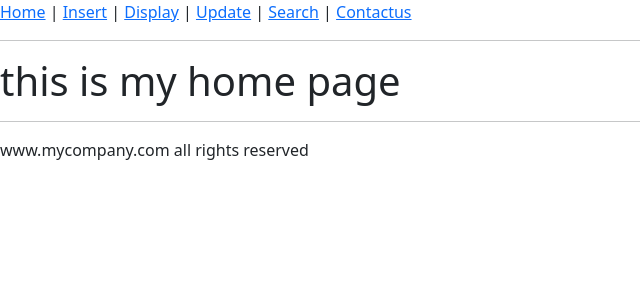
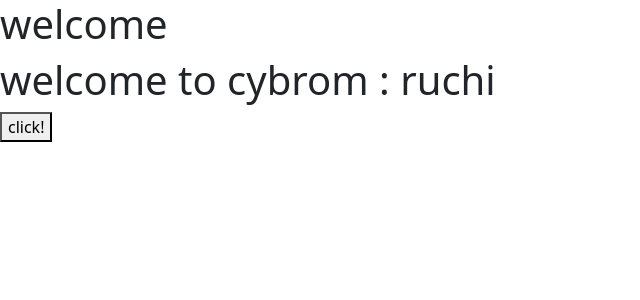
Before and after one commit to ritubisen/app6pm, a React (Vite) app: page / in a window 1280 px wide. Shown: the top 300 px of the page, without its empty margins (0-640 px from the left). Built offline with nearby package versions, Linux system fonts and the light colour scheme.

Commit message:
click function

```diff
--- a/src/App.jsx
+++ b/src/App.jsx
@@ -1,34 +1,15 @@
-import { BrowserRouter, Routes, Route } from "react-router-dom";
-import Layout from "./Layout";
-import Home from "./Home";
-import Insert from "./insert";
-import Display from "./Display";
-import Update from "./Update";
-import Search from "./search";
-import Myedit from "./Myedit";
+import Cybrom from "./Cybrom"
+
+const App =()=>{
+  return(
+
+    <>
+    <h1>welcome</h1>
+
+  <Cybrom/>
 
 
-
-const App = () => {
-  return (
-    <>
-
-      <BrowserRouter>
-        <Routes>
-          <Route path="/" element={<Layout/>}>
-            <Route index element={<Home/>} />
-            <Route path="home" element={<Home/>} />
-            <Route path="insert" element={<Insert/>} />
-            <Route path="display" element={<Display />} />
-            <Route path="update" element={<Update />} />
-            <Route path="search" element={<Search />} />
-            <Route path="myedit/:id" element={<Myedit/>} />
-
-          </Route>
-        </Routes>
-      </BrowserRouter>
     </>
-  );
-};
-
+  )
+}
 export default App;
--- /dev/null
+++ b/src/Cybrom.jsx
@@ -0,0 +1,17 @@
+import { useContext } from "react";
+import { UserContext } from "./myContext";
+
+
+const Cybrom=()=>{
+    const{user , setUser} =  useContext(UserContext);
+    return(
+        <>
+
+        <h1> welcome to cybrom : {user} </h1>
+     <button onClick={()=>{setUser("ritu!")}}>click!</button>
+        </>
+    )
+
+}
+
+export default Cybrom;
--- a/src/main.jsx
+++ b/src/main.jsx
@@ -2,10 +2,11 @@
 import { createRoot } from 'react-dom/client'
 
 import App from './App.jsx'
-
+import MyContext from "./myContext.jsx"
 import 'bootstrap/dist/css/bootstrap.min.css';
 createRoot(document.getElementById('root')).render(
 
+    <MyContext>
     <App />
-
+</MyContext>
 )
--- /dev/null
+++ b/src/myContext.jsx
@@ -0,0 +1,16 @@
+import { createContext , useState } from "react";
+const UserContext=createContext();
+const MyContext=({children})=>{
+    const[user ,setUser] = useState("ruchi");
+
+    return(
+        <>
+        <UserContext.Provider value={{user,setUser}}>
+            {children}
+        </UserContext.Provider>
+        </>
+    )
+}
+
+export default MyContext;
+export {UserContext};
```
Also changed, not shown: src/Contact.jsx (added).
